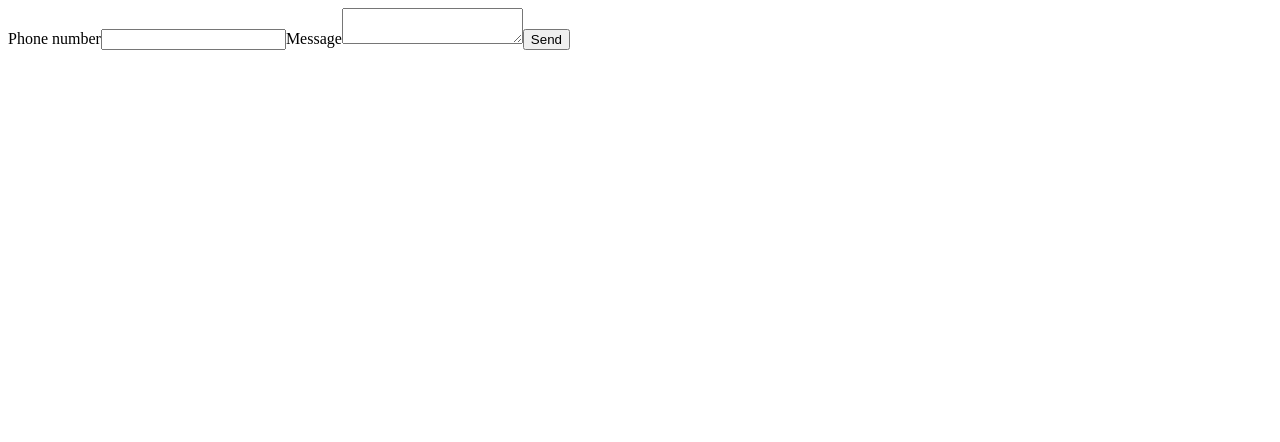
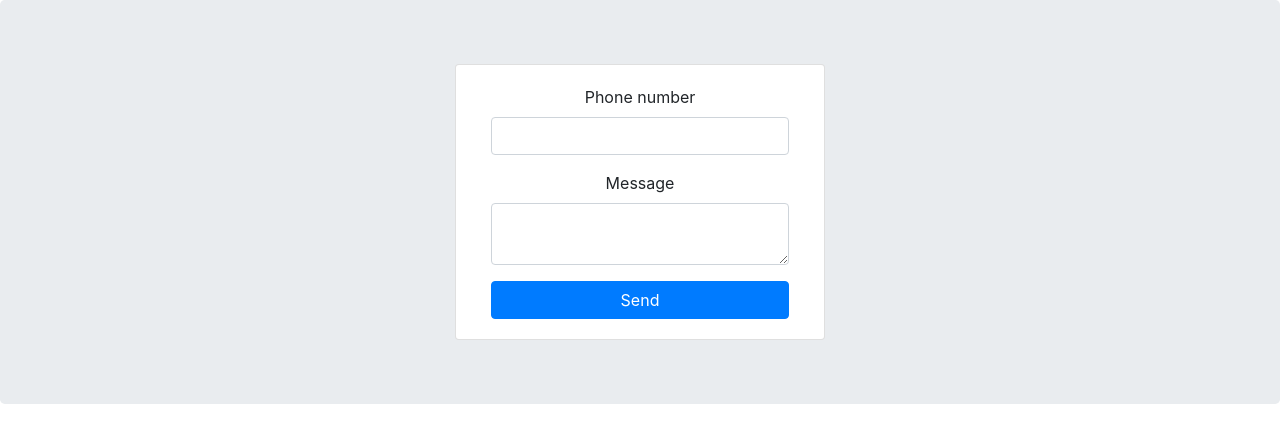
Before and after one commit to brenthmiras/sms-challenge, a React app: page / in a window 1280 px wide. Built offline with nearby package versions, Linux system fonts and the light colour scheme.

Commit message:
Add basic styles

```diff
--- a/app/components/sms-form.js
+++ b/app/components/sms-form.js
@@ -28,30 +28,40 @@ export default class SMSForm extends Component {
 
     handleChange(e) {
         const target = e.target;
-        const name   = target.name;
-        const value  = target.value;
+        const name = target.name;
+        const value = target.value;
 
-        this.setState({
-            [name] : value
-        });
+        this.setState({[name]: value});
     }
 
     render() {
         const {phone, message} = this.state;
 
         return (
-            <div>
+            <div className="jumbotron d-flex align-items-center">
+                <div className="container text-center">
+                    <div className="card mx-auto col-md-4">
+                        <div className="card-body">
                             <form onSubmit={this.handleSubmit}>
+                                <div className="form-group">
                                     <label>
                                         Phone number
                                     </label>
-                    <input name="phone" value={phone} onChange={this.handleChange}/>
+                                    <input className="form-control" name="phone" value={phone} onChange={this.handleChange}/>
+                                </div>
+
+                                <div className="form-group">
                                     <label>
                                         Message
                                     </label>
-                    <textarea name="message" value={message} onChange={this.handleChange}></textarea>
-                    <button>Send</button>
+                                    <textarea className="form-control" name="message" value={message} onChange={this.handleChange}></textarea>
+                                </div>
+
+                                <button className="btn btn-primary btn-block">Send</button>
                             </form>
+                        </div>
+                    </div>
+                </div>
             </div>
         );
     }
--- a/index.html
+++ b/index.html
@@ -4,6 +4,9 @@
 <head>
     <meta charset="utf-8">
     <title>My App</title>
+
+    <link href="https://stackpath.bootstrapcdn.com/bootstrap/4.1.1/css/bootstrap.min.css" rel="stylesheet" integrity="sha384-WskhaSGFgHYWDcbwN70/dfYBj47jz9qbsMId/iRN3ewGhXQFZCSftd1LZCfmhktB" crossorigin="anonymous">
+    <link href="public/css/styles.css">
 </head>
 
 <body>
--- /dev/null
+++ b/public/css/styles.css
@@ -0,0 +1,3 @@
+.jumbotron {
+    height: 100vh;
+}
```
Lines whose indentation alone changed are shown as unchanged.
